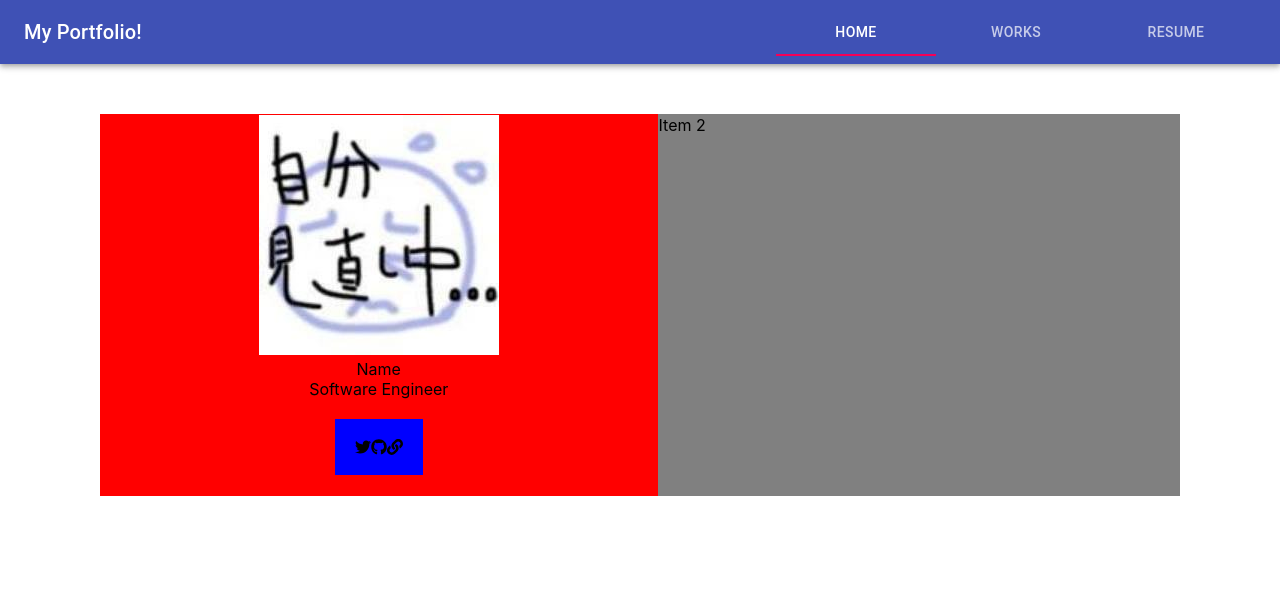
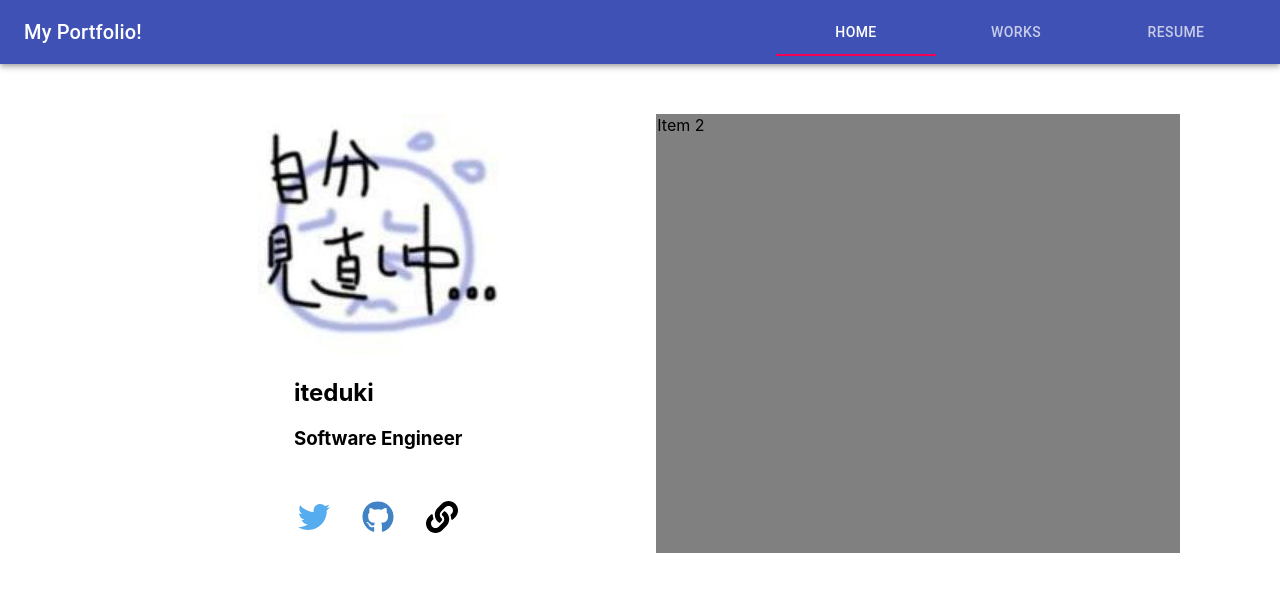
Before and after one commit to iteduki/react-portfolio, a React (Create React App) app: page / in a window 1280 px wide. Shown: the top 592 px of the page. Built offline with nearby package versions, Linux system fonts and the light colour scheme.

Commit message:
レイアウトの修正

```diff
--- a/src/pages/HomeComponent/Profile.tsx
+++ b/src/pages/HomeComponent/Profile.tsx
@@ -6,34 +6,42 @@ import { FaTwitter, FaGithub, FaLink } from "react-icons/fa"
 
 const useStyles = makeStyles({
   profile: {
-    padding: 1,
     flexGrow: 2,
-    backgroundColor: "red",
     display: "flex",
     flexDirection: "column",
     alignItems: "center"
   },
   sns: {
     display: "flex",
-    backgroundColor: "blue",
-    margin: 20,
-    padding: 20
+    paddingTop: 16
+  },
+  snsIcon: {
+    padding: 16
   }
 })
 
 export default function Profile() {
   const classes = useStyles()
+  const iconSize = 32
   return (
     <Box className={classes.profile}>
       <Box>
         <img src={icon} alt="" />
       </Box>
-      <Box>Name</Box>
-      <Box>Software Engineer</Box>
+      <Box>
+        <h2>iteduki</h2>
+        <h3>Software Engineer</h3>
+      </Box>
       <Box className={classes.sns}>
-        <FaTwitter />
-        <FaGithub />
-        <FaLink />
+        <Box className={classes.snsIcon}>
+          <FaTwitter size={iconSize} style={{ color: "#55acee" }} />
+        </Box>
+        <Box className={classes.snsIcon}>
+          <FaGithub size={iconSize} style={{ color: "#4183c4" }} />
+        </Box>
+        <Box className={classes.snsIcon}>
+          <FaLink size={iconSize} />
+        </Box>
       </Box>
     </Box>
   )
```
